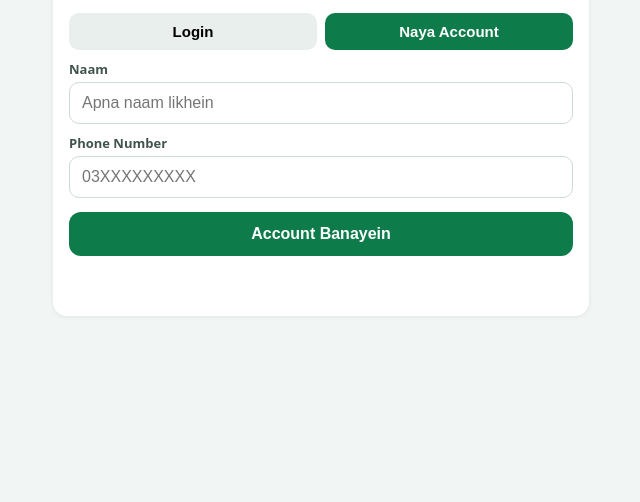
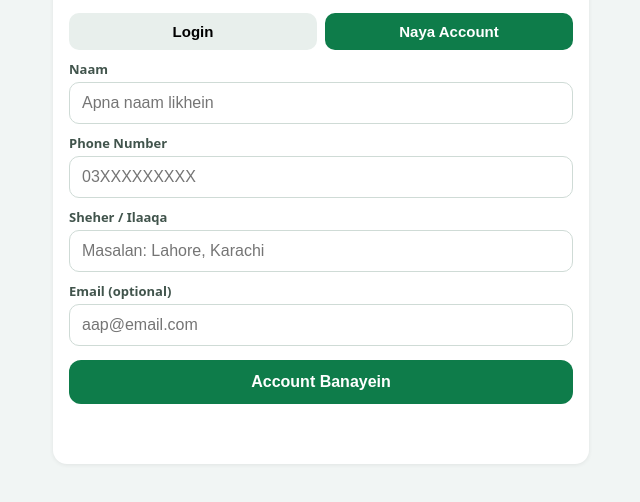
Before and after one commit to onlinetrader0342-dotcom/Rateboli, a website: page public/index.html in a window 1280 px wide. Both pictures are taken after a click on the button "Naya Account". Shown: the part 148-650 px from the top of the page, without its empty margins (319-959 px from the left). Drawn offline with nearby package versions, Linux system fonts and the light colour scheme.

Commit message:
RateBoli update (6/10): public/index.html

```diff
--- a/public/index.html
+++ b/public/index.html
@@ -30,6 +30,12 @@
         </label>
         <label>Phone Number
           <input id="reg-phone" inputmode="numeric" placeholder="03XXXXXXXXX">
+        </label>
+        <label>Sheher / Ilaaqa
+          <input id="reg-location" placeholder="Masalan: Lahore, Karachi">
+        </label>
+        <label>Email <span class="opt">(optional)</span>
+          <input id="reg-email" inputmode="email" placeholder="aap@email.com">
         </label>
         <button id="btn-register" class="btn primary">Account Banayein</button>
       </div>
```
